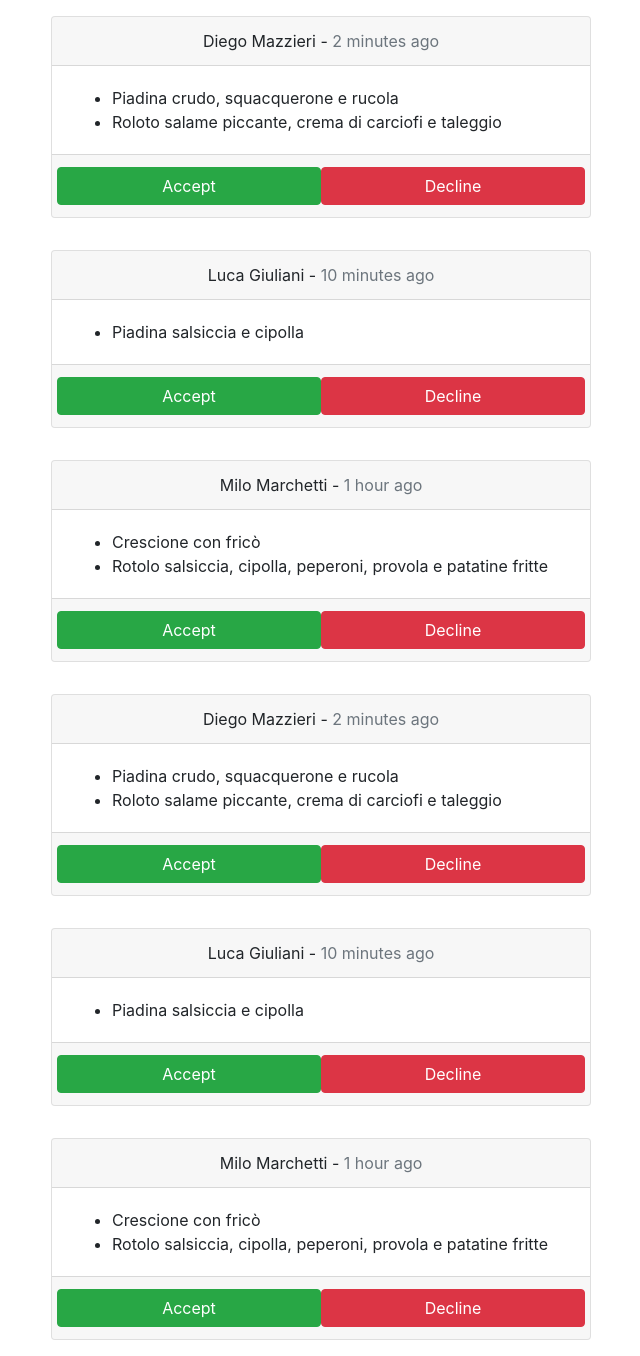
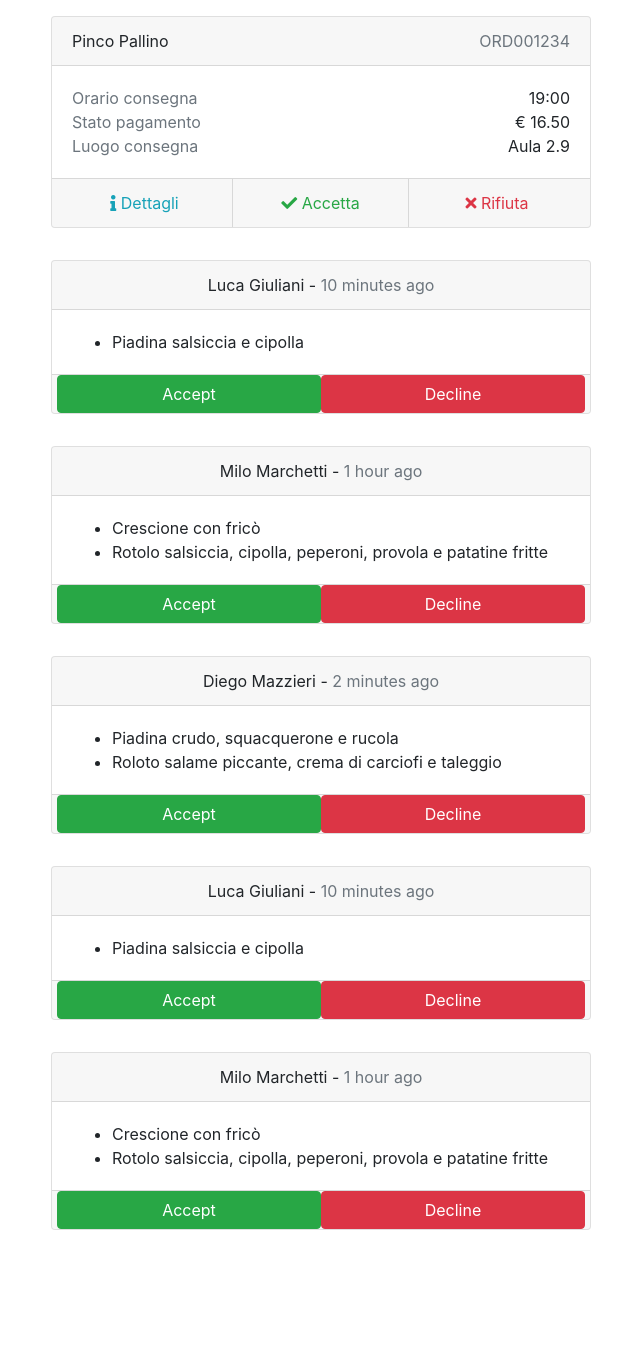
Before and after one commit to mazzio97/AlmaFood, a PHP site: page /dashboard.php in a window 1280 px wide. Shown: the part 62-1418 px from the top of the page, without its empty margins (319-959 px from the left). After the commit the page ends 1292 px from the top, so only its background shows below. Run offline with PHP 8.4, Linux system fonts and the light colour scheme; the visitor is signed in with stand-in values (Sample User, id 1).

Commit message:
Major changes to notifications markup

```diff
--- a/css/dashboard.css
+++ b/css/dashboard.css
@@ -19,3 +19,16 @@
     width: 100%;
     text-align: left;
 }
+
+.card-footer {
+  padding-top: 0;
+  padding-bottom: 0;
+}
+.card-footer .col-4 {
+  padding-top: 0.75rem;
+  padding-bottom: 0.75rem;
+  border-right: 1px solid rgba(0, 0, 0, 0.125);
+}
+.card-footer .col-4:last-child {
+  border-right:none;
+}
--- a/dashboard.php
+++ b/dashboard.php
@@ -1,7 +1,7 @@
 <?php
   session_start();
-  if(!isset($_SESSION["username"]))
-    header("location: /almafood/");
+  // if(!isset($_SESSION["username"]))
+  //   header("location: /almafood/");
 ?>
 
 <!DOCTYPE html>
@@ -62,19 +62,49 @@
           <li>
             <div class="notification-panel">
               <div class="card">
-                <div class="card-header text-center">
-                  Diego Mazzieri - <span class="text-muted">2 minutes ago</span>
+                <div class="card-header">
+                  <div class="row">
+                    <div class="col-6 text-left">Pinco Pallino</div>
+                    <div class="col-6 text-right text-muted">ORD001234</div>
+                  </div>
                 </div>
                 <div class="card-body text-left">
-                  <ul>
-                    <li>Piadina crudo, squacquerone e rucola</li>
-                    <li>Roloto salame piccante, crema di carciofi e taleggio</li>
-                  </ul>
+                  <div class="row">
+                    <div class="col-6 text-left text-muted">Orario consegna</div>
+                    <div class="col-6 text-right">19:00</div>
+                  </div>
+                  <div class="row">
+                    <div class="col-6 text-left text-muted">Stato pagamento</div>
+                    <div class="col-6 text-right">&euro; 16.50</div>
+                  </div>
+                  <div class="row">
+                    <div class="col-6 text-left text-muted">Luogo consegna</div>
+                    <div class="col-6 text-right">Aula 2.9</div>
+                  </div>
+                  <div class="modal fade" id="exampleModalCenter" tabindex="-1" role="dialog" aria-labelledby="exampleModalCenterTitle" aria-hidden="true">
+                    <div class="modal-dialog modal-dialog-centered" role="document">
+                      <div class="modal-content">
+                        <div class="modal-header">
+                          <h5 class="modal-title" id="exampleModalLongTitle">Dettagli ordine</h5>
+                          <button type="button" class="close" data-dismiss="modal" aria-label="Close">
+                            <span aria-hidden="true">&times;</span>
+                          </button>
+                        </div>
+                        <div class="modal-body">
+                          <ul>
+                            <li>Crescione con fric&ograve;</li>
+                            <li>Rotolo salsiccia, cipolla, peperoni, provola e patatine fritte</li>
+                          </ul>
+                        </div>
+                      </div>
+                    </div>
+                  </div>
                 </div>
-                <div class="card-footer">
+                <div class="card-footer text-center">
                   <div class="row">
-                    <a href="#" class="btn btn-success col-6">Accept</a>
-                    <a href="#" class="btn btn-danger col-6">Decline</a>
+                    <div class="col-4"><a href="#" class="text-info" data-toggle="modal" data-target="#exampleModalCenter"><i class="fa fa-info"></i> Dettagli</a></div>
+                    <div class="col-4"><a href="#" class="text-success"><i class="fa fa-check"></i> Accetta</a></div>
+                    <div class="col-4"><a href="#" class="text-danger"><i class="fa fa-times"></i> Rifiuta</a></div>
                   </div>
                 </div>
               </div>
```
